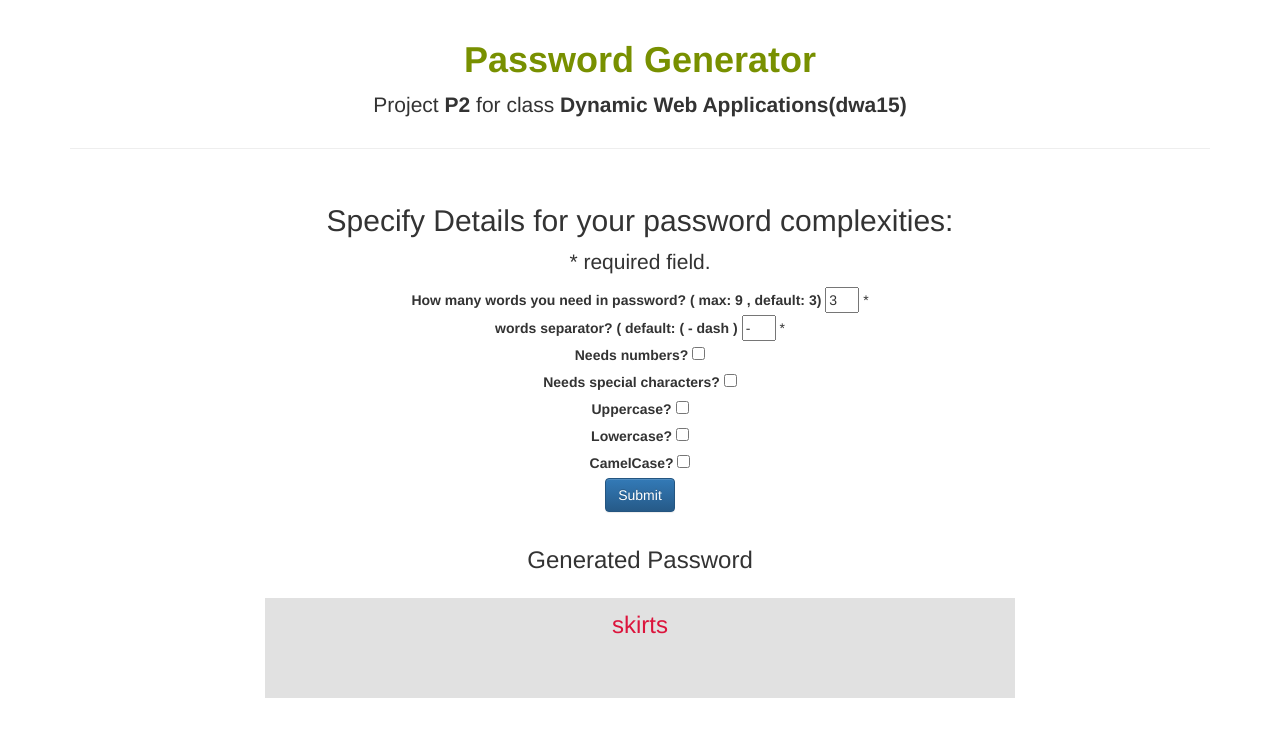
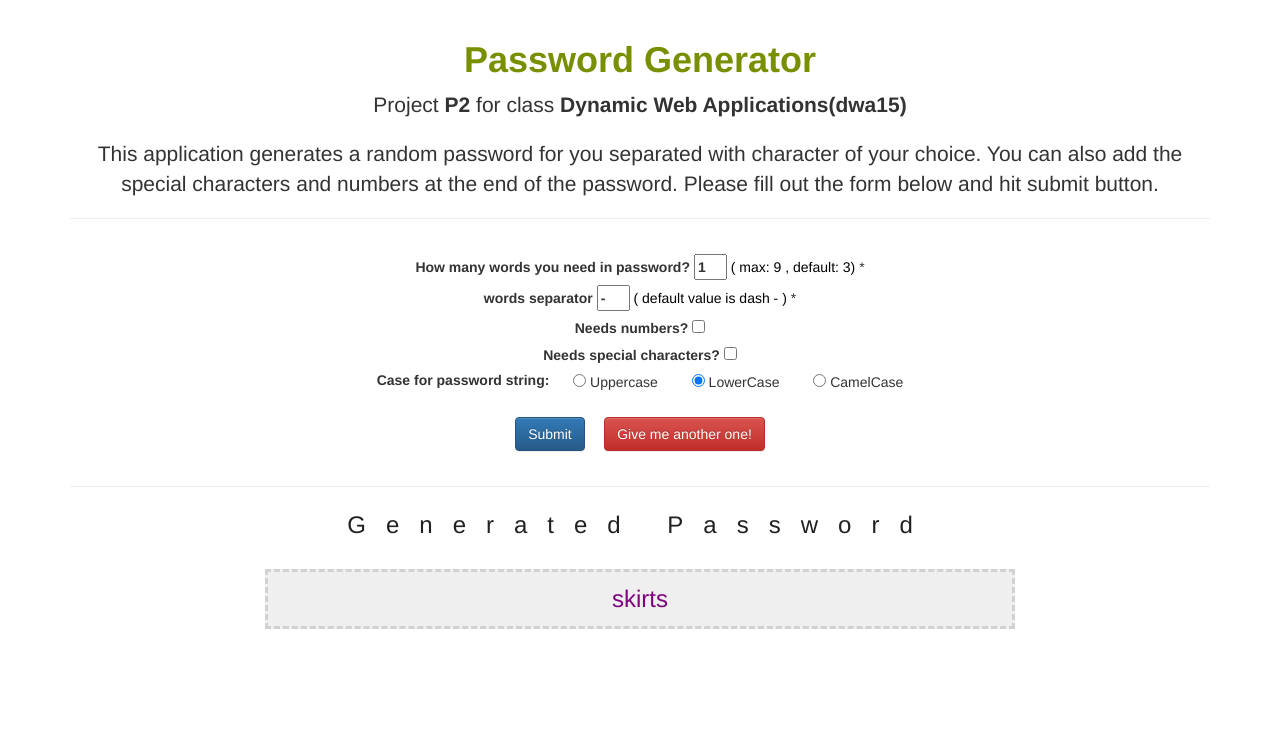
Before and after one commit to ranjayd-harvard/p2, a PHP site: page /?words=1 in a window 1280 px wide. Shown: the top 737 px of the page. Run offline with PHP 8.4, Linux system fonts and the light colour scheme; data that the repository does not hold is empty.

Commit message:
Added new generator.php

```diff
--- a/css/p2.css
+++ b/css/p2.css
@@ -27,6 +27,21 @@ h1.projectHeader {
   font-weight: 900;
 }
 
+
+h3.formHeader {
+  color: #212121;
+  font-weight: 300;
+  letter-spacing: 20px;
+  padding : 5px;
+  margin-bottom: 10px;
+}
+
+
+.labelHelp {
+  color: #000;
+  font-weight: 100;
+}
+
 .projectDiv {
   background-color:#e1e1e1;padding: 5px 15px;
 }
@@ -35,15 +50,21 @@ a.refLinks:link {
   color:#616161;
 }
 
+hr {
+    margin-bottom: 20px;
+    margin-top: 20px;
+}
+
 .password {
   padding: 10px 20px;
   width: 100%;
-  background-color: #e1e1e1;
+  background-color: #efefef;
   font-size: 24px;
   font-weight: 300;
-  color: crimson;
-  height: 100px;
+  color: purple;
+  /* height: 100px; */
   vertical-align: middle;
+  border: 3px dashed #d1d1d1;
 }
 
 .container {
--- a/generator.php
+++ b/generator.php
@@ -1,9 +1,17 @@
 <?php
 
 //var_dump($_GET);
+//initialize input values
+$number_of_words = empty($_GET['words']) ? '3' : htmlspecialchars($_GET['words']);
+$words_separator = empty($_GET['separator']) ? '-' : htmlspecialchars($_GET['separator']);
+$need_numbers = empty($_GET['needNumbers']) ? 'N' : htmlspecialchars($_GET['needNumbers']);
+$need_special_chars = empty($_GET['needSpclChrs']) ? 'N' : htmlspecialchars($_GET['needSpclChrs']);
+$pwd_case = empty($_GET['pwdCase']) ? 'lowerCase' : htmlspecialchars($_GET['pwdCase']);
+
 
 $words = [];
 
+// read flile and load words array
 $handle = fopen("words.txt", "r");
 if ($handle) {
   while (( $line = fgets($handle)) !== false ) {
@@ -16,6 +24,7 @@ if ($handle) {
 
 //print_r($words);
 
+// function to get random character from a string
 function genrateRandCharFromString ($str) {
 
   if ($str == "") {
@@ -30,53 +39,68 @@ function genrateRandCharFromString ($str) {
 }
 
 
-function genrateRandomWords ($length, $words, $sep) {
+// function to generate random password
+function genrateRandomWords ($length, $words, $sep, $word_case) {
 
   $randomString = '';
   for ($i=0;$i < $length; $i++){
     //$randomString .= 'A';
     $randItem = array_rand($words);
+    $word = $words[$randItem];
+
+    switch ($word_case) {
+    case "upperCase":
+      $word = strtoupper($word);
+      break;
+    case "lowerCase":
+      $word = strtolower($word);
+      break;
+    case "camelCase":
+      $word = ucwords($word);
+      break;
+    default:
+      $word = $word;
+    }
+
     if ( $i == ($length -1) ) {
-      $randomString .= $words[$randItem];
+      $randomString .= $word;
     } else {
-      $randomString .= $words[$randItem].$sep;
+      $randomString .= $word.$sep;
     }
   }
   return $randomString;
 }
 
-//echo $_GET['words']."<br>";
 
-if ( !ctype_digit($_GET['words'])) {
+// Perform form input validations and populate password
+if ( !ctype_digit($number_of_words)) {
   $password = "Please specify number of words in the password !!!<br>This field can't be a string.";
 } else {
-    if ( empty ($_GET['words']) || $_GET['words'] == "" ) {
+    if ( empty ($number_of_words) || $number_of_words == "" ) {
       $password = "Please specify number of words in the password !!!<br>This field can't be empty or null.";
     } else {
       if ( $_GET['words'] > "9" ) {
         $password = "You can only have 9 words in password !!!";
       } else {
-        $password = genrateRandomWords($_GET['words'],$words, $_GET['separator']);
+        $password = genrateRandomWords($number_of_words,$words, $words_separator,$pwd_case);
 
-        if ( isset($_GET['needNumbers']) &&  $_GET['needNumbers'] == "Y" ) {
-          $password .= genrateRandCharFromString('0123456789');
+        if ( $need_numbers == "Y" ) {
+          $numbers_str = genrateRandCharFromString('0123456789');
+        } else {
+          $numbers_str = "";
         }
 
-        if ( isset($_GET['needSpclChrs']) &&  $_GET['needSpclChrs'] == "Y" ) {
-          $password .= genrateRandCharFromString('!@#$%^&*()_+');
+
+        if ( $need_special_chars == "Y" ) {
+          $special_chr_str = genrateRandCharFromString('!@#$%^&*()_+<>{}[]+-');
+        } else {
+          $special_chr_str = "";
         }
 
-        if ( isset($_GET['upperCase']) &&  $_GET['upperCase'] == "Y" ) {
-          $password = strtoupper($password);
-        }
 
-        if ( isset($_GET['lowerCase']) &&  $_GET['lowerCase'] == "Y" ) {
-          $password = strtolower($password);
-        }
 
-        if ( isset($_GET['camelCase']) &&  $_GET['camelCase'] == "Y" ) {
-          $password = ucwords($password);
-        }
+
+      $password .= $numbers_str.$special_chr_str;
 
       }
     }
--- a/index.php
+++ b/index.php
@@ -34,63 +34,61 @@
       <div class="page-header">
         <h1 class="projectHeader">Password Generator</h1>
         <p class="lead">Project <strong>P2</strong> for class <strong>Dynamic Web Applications(dwa15) </strong> </p>
+        <p>This application generates a random password for you separated with character of your choice. You can also add the special characters and numbers at the end of the password. Please fill out the form below and hit submit button.</p>
+
       </div>
 
 
 
     <div class="row">
         <div class="col-md-12">
-          <h2>Specify Details for your password complexities:</h2>
-          <p><span class="error">* required field.</span></p>
           <form method="GET" action="index.php" class="form-inline">
             <div class="form-group">
-              <label for="words"> How many words you need in password? ( max: 9 , default: 3) </label>
-              <input type="text" name="words" value="3" size="1">
+              <label for="words"> How many words you need in password?
+              <input type="text" name="words" value="<?php echo htmlspecialchars($number_of_words);?>" size="1">
+              <span class="labelHelp"> ( max: 9 , default: 3) <span> </label>
               <span class="error">*</span>
             </div>
             <br>
             <div class="form-group">
-              <label for="separator"> words separator? ( default: ( - dash )  </label>
-              <input type="text" name="separator" value="-" size="1">
+              <label for="separator"> words separator
+              <input type="text" name="separator" value="<?php echo htmlspecialchars($words_separator);?>" size="1">
+              <span class="labelHelp"> ( default value is dash - ) <span> </label>
               <span class="error">*</span>
             </div>
             <br>
             <div class="form-group">
-                    <label for="needNumbers">  Needs numbers? </label>
-                    <input type="checkbox" name="needNumbers" value="Y" />
+                <label for="needNumbers">  Needs numbers? </label>
+                <input type="checkbox" name="needNumbers" <?php if (isset($need_numbers) && $need_numbers=="Y") echo "checked";?> value="Y" />
             </div>
             <br>
             <div class="form-group">
-                    <label for="needSpclChrs">  Needs special characters? </label>
-                    <input type="checkbox" name="needSpclChrs" value="Y" />
+                <label for="needSpclChrs">  Needs special characters? </label>
+                <input type="checkbox" name="needSpclChrs" <?php if (isset($need_special_chars) && $need_special_chars=="Y") echo "checked";?> value="Y" />
             </div>
             <br>
+
             <div class="form-group">
-                    <label for="upperCase">  Uppercase? </label>
-                    <input type="checkbox" name="upperCase" value="Y" />
+              <label>Case for password string:
+                <label class="checkbox-inline"><input type="radio" name="pwdCase" <?php if (isset($pwd_case) && $pwd_case=="upperCase") echo "checked";?> value="upperCase"> Uppercase </label>
+                <label class="checkbox-inline"><input type="radio" name="pwdCase" <?php if (isset($pwd_case) && $pwd_case=="lowerCase") echo "checked";?> value="lowerCase"> LowerCase </label>
+                <label class="checkbox-inline"><input type="radio" name="pwdCase" <?php if (isset($pwd_case) && $pwd_case=="camelCase") echo "checked";?> value="camelCase"> CamelCase </label>
+              </label>
             </div>
             <br>
-            <div class="form-group">
-                    <label for="lowerCase">  Lowercase? </label>
-                    <input type="checkbox" name="lowerCase" value="Y" />
-            </div>
             <br>
-            <div class="form-group">
-                    <label for="camelCase">  CamelCase? </label>
-                    <input type="checkbox" name="camelCase" value="Y" />
-            </div>
-            <br>
-            <input type="submit" name="submit" value="Submit" class="btn btn-primary">
+            <input type="submit" name="submit" value="Submit" class="btn btn-primary"> 	&#160; 	&#160;
+            <input type="submit" name="another" value="Give me another one!" class="btn btn-danger">
           </form>
         </div>
       </div>
-
-      <h3>Generated Password</h3>
+      <hr>
+      <h3 class="formHeader">Generated Password</h3>
       <div class="row">
           <div class="col-md-2">
           </div>
           <div class="col-md-8">
-            <div class="password"><?php echo $password;?>
+            <div class="formHeader password"><?php echo $password;?>
             </div>
           </div>
           <div class="col-md-2">
```
Also changed, not shown: README.md.
